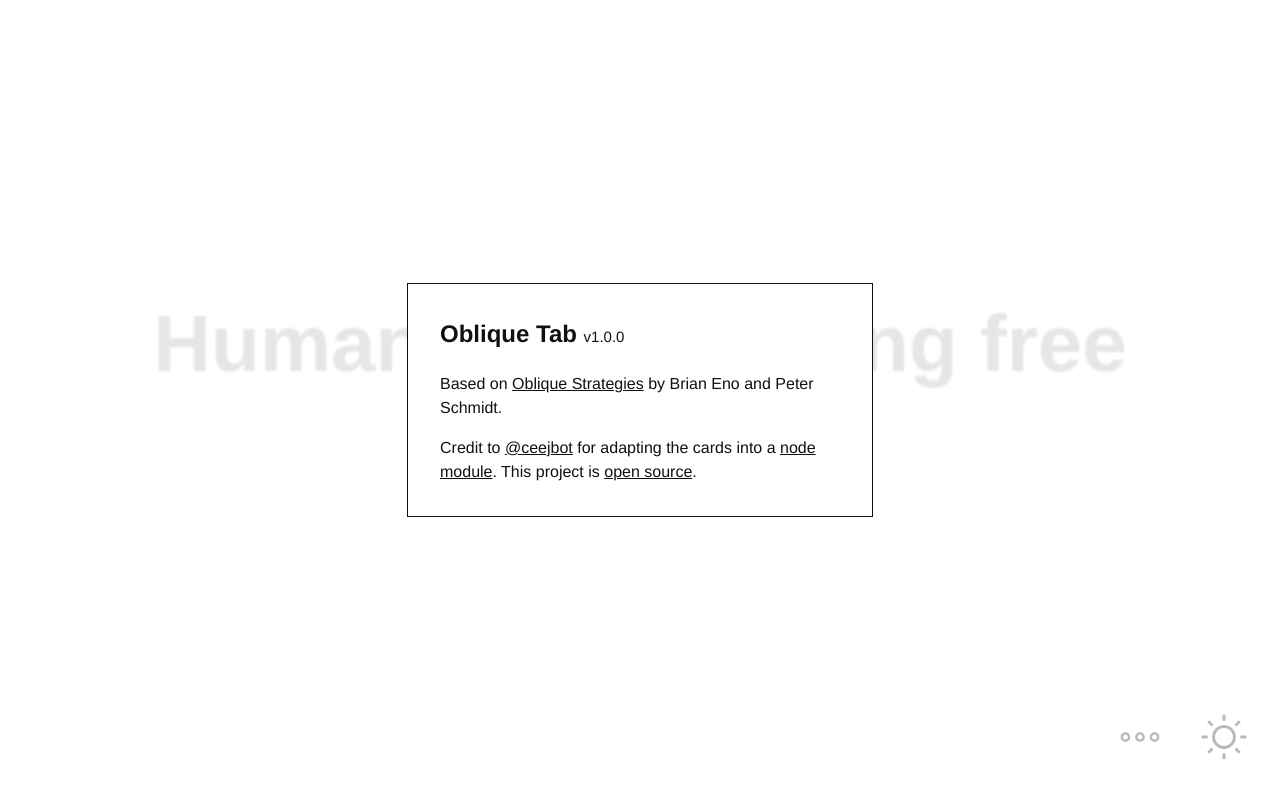
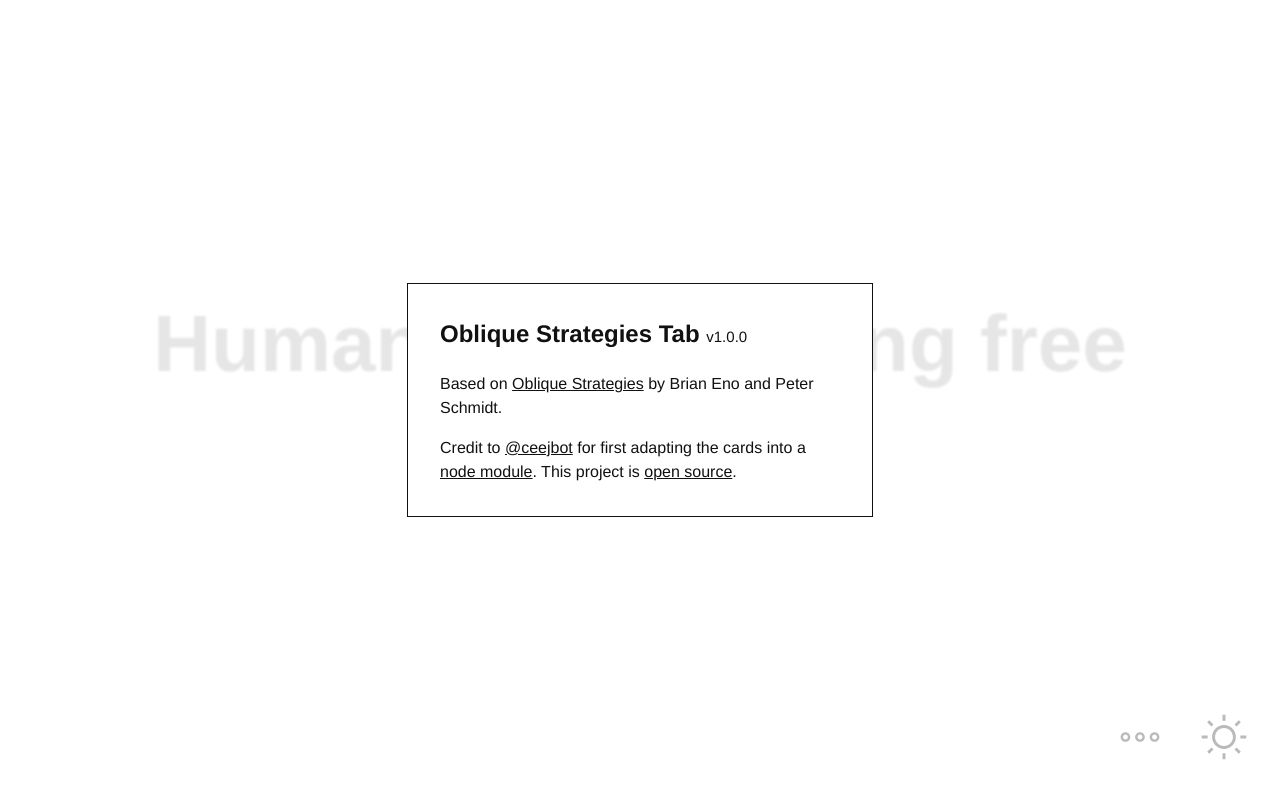
Before and after one commit to wookiehangover/stendig-tab, a browser extension: page ext/src/newtab.html in a window 1280 px wide. Both pictures are taken after a click on the link 1139 px from the left and 740 px from the top of the page. Drawn offline with Linux system fonts and the light colour scheme.

Commit message:
copy update in about modal

```diff
--- a/ext/src/newtab.html
+++ b/ext/src/newtab.html
@@ -14,9 +14,9 @@
 
 <div class="about-modal">
   <div class="inner">
-    <h2>Oblique Tab <small id="ext-version"></small></h2>
+    <h2>Oblique Strategies Tab <small id="ext-version"></small></h2>
     <p>Based on <a href="https://en.wikipedia.org/wiki/Oblique_Strategies">Oblique Strategies</a> by Brian Eno and Peter Schmidt.</p>
-    <p>Credit to <a href="https://twitter.com/ceejbot">@ceejbot</a> for adapting the cards into a <a href="https://github.com/ceejbot/oblique-strategies">node module</a>. This project is <a href="https://github.com/wookiehangover/oblique-tab">open source</a>.</p>
+    <p>Credit to <a href="https://twitter.com/ceejbot">@ceejbot</a> for first adapting the cards into a <a href="https://github.com/ceejbot/oblique-strategies">node module</a>. This project is <a href="https://github.com/wookiehangover/oblique-tab">open source</a>.</p>
   </div>
 </div>
 
```
